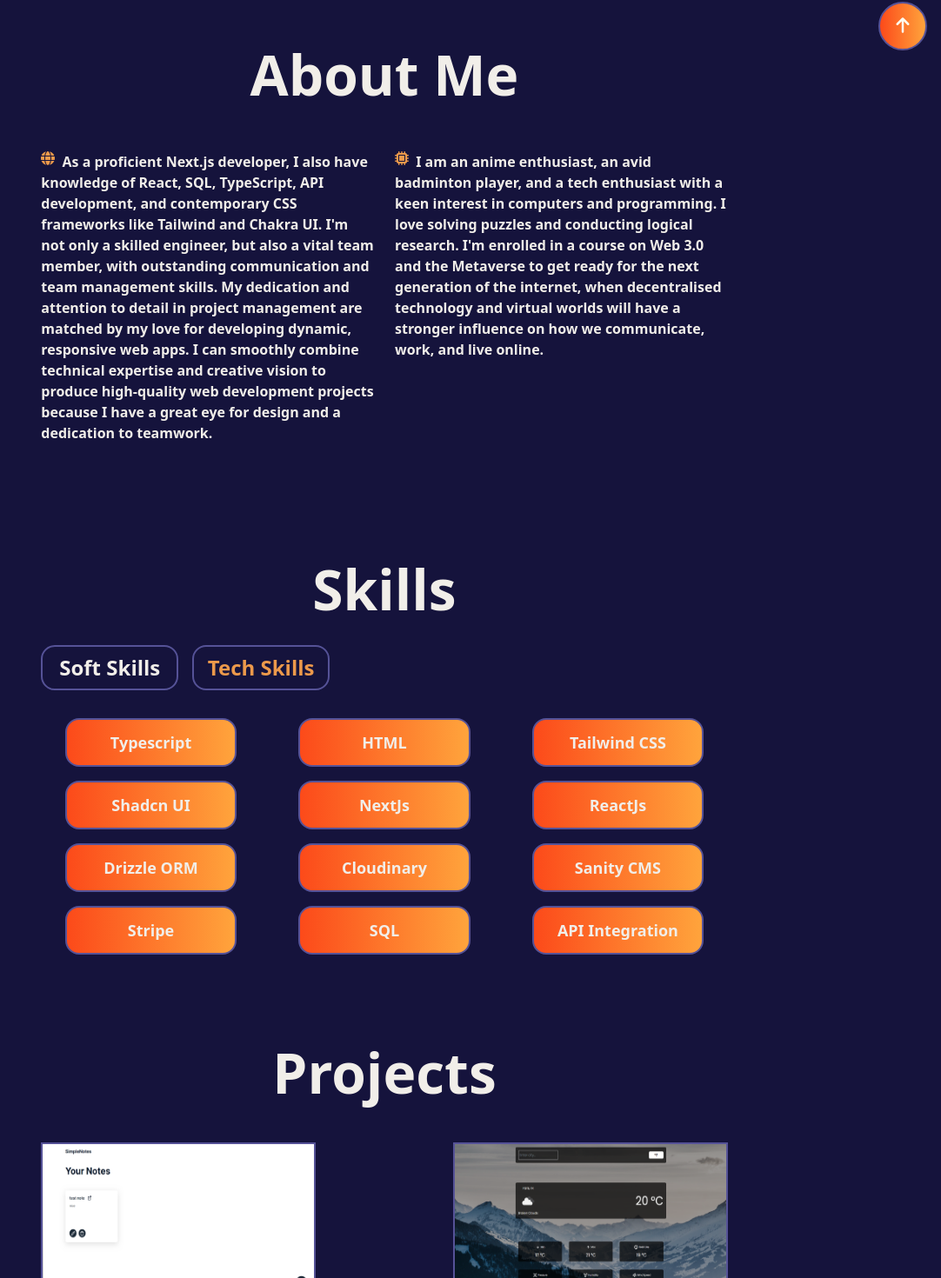
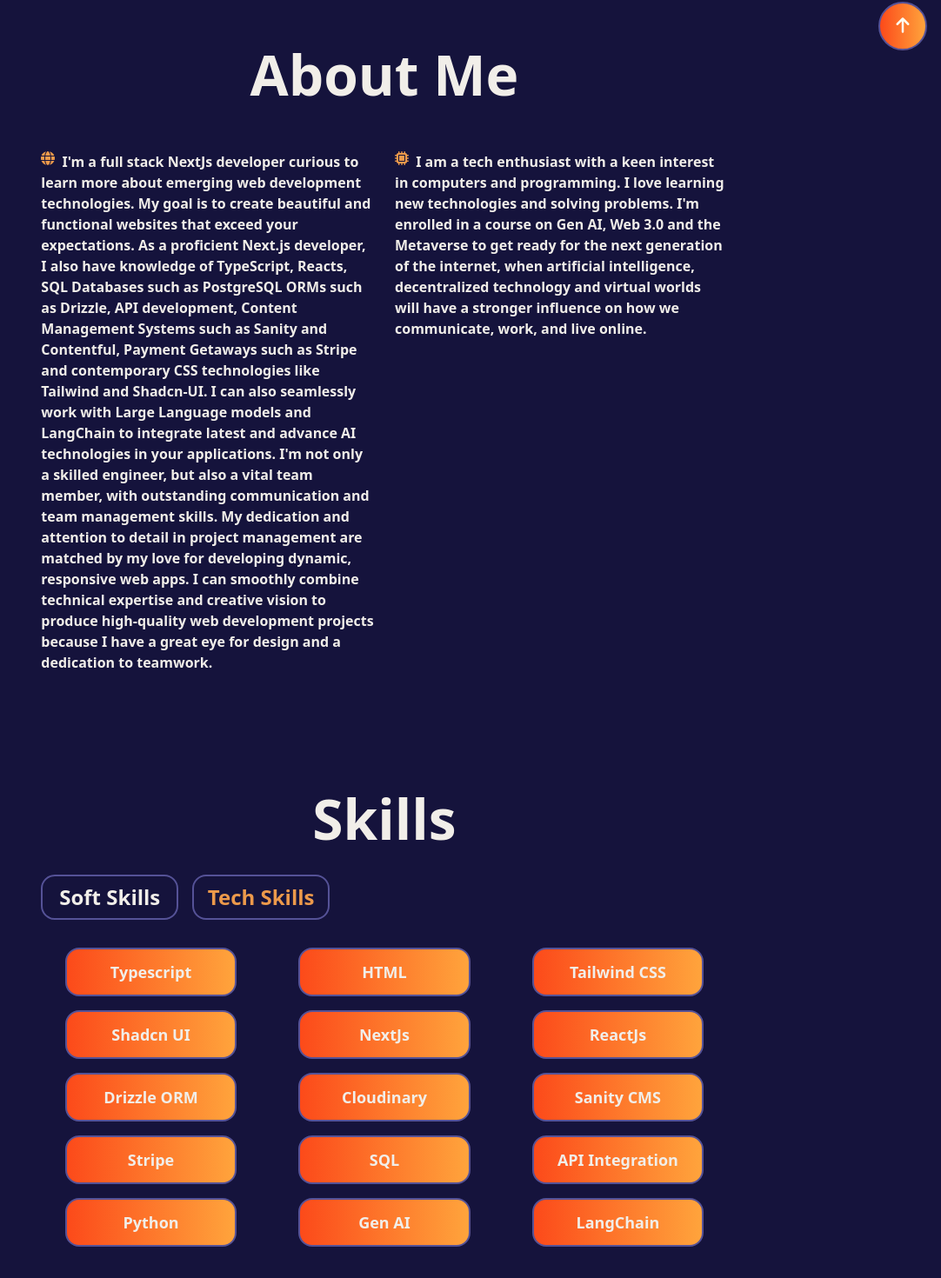
Before and after one commit to SheikhXAdil/Personal-Portfolio-Website, a Next.js app: page / in a window 1280 px wide. Shown: the part 726-2196 px from the top of the page at 87% size, without its empty margins (198-1280 px from the left). Built offline with nearby package versions, Linux system fonts and the light colour scheme.

Commit message:
changed about info and added skills

```diff
--- a/src/app/Components/About.tsx
+++ b/src/app/Components/About.tsx
@@ -12,10 +12,11 @@
                 <TitleText title='About Me' textStyle='text-center' />
                 <div className='w-full mt-4 lg:mt-10 flex flex-col md:flex-row justify-between items-start gap-6'>
                     <p className='text-sm sm:text-base w-full lg:w-2/3 font-semibold mt-2 md:mt-0'>
-                        <span><FontAwesomeIcon icon={faGlobe} className='w-4 h-4 group-hover:text-bgTertiary text-fontSecondary inline mb-1 mr-1' /></span> As a proficient Next.js developer, I also have knowledge of React, SQL, TypeScript, API development, and contemporary CSS frameworks like Tailwind and Chakra UI. I&apos;m not only a skilled engineer, but also a vital team member, with outstanding communication and team management skills. My dedication and attention to detail in project management are matched by my love for developing dynamic, responsive web apps. I can smoothly combine technical expertise and creative vision to produce high-quality web development projects because I have a great eye for design and a dedication to teamwork.
+                        <span><FontAwesomeIcon icon={faGlobe} className='w-4 h-4 group-hover:text-bgTertiary text-fontSecondary inline mb-1 mr-1' /></span> I'm a full stack NextJs developer curious to learn more about emerging web development technologies. My goal is to create beautiful and functional websites that exceed your expectations. As a proficient Next.js developer, I also have knowledge of TypeScript, Reacts, SQL Databases such as PostgreSQL ORMs such as Drizzle, API development, Content Management Systems such as Sanity and Contentful, Payment Getaways such as Stripe and contemporary CSS technologies like Tailwind and Shadcn-UI. I can also seamlessly work with Large Language models and LangChain to integrate latest and advance AI technologies in your applications. I'm not only a skilled engineer, but also a vital team member, with outstanding communication and team management skills. My dedication and attention to detail in project management are matched by my love for developing dynamic, responsive web apps. I can smoothly combine technical expertise and creative vision to produce high-quality web development projects because I have a great eye for design and a dedication to teamwork.
+
                     </p>
                     <p className='text-sm sm:text-base w-full lg:w-2/3 font-semibold mt-8 md:mt-0'>
-                        <span><FontAwesomeIcon icon={faMicrochip} className='w-4 h-4 group-hover:text-bgTertiary text-fontSecondary inline mb-1 mr-1' /></span> I am an anime enthusiast, an avid badminton player, and a tech enthusiast with a keen interest in computers and programming. I love solving puzzles and conducting logical research. I&apos;m enrolled in a course on Web 3.0 and the Metaverse to get ready for the next generation of the internet, when decentralised technology and virtual worlds will have a stronger influence on how we communicate, work, and live online.
+                        <span><FontAwesomeIcon icon={faMicrochip} className='w-4 h-4 group-hover:text-bgTertiary text-fontSecondary inline mb-1 mr-1' /></span> I am a tech enthusiast with a keen interest in computers and programming. I love learning new technologies and solving problems. I'm enrolled in a course on Gen AI, Web 3.0 and the Metaverse to get ready for the next generation of the internet, when artificial intelligence, decentralized technology and virtual worlds will have a stronger influence on how we communicate, work, and live online.
                     </p>
                 </div>
             </div>
--- a/utils/constants.ts
+++ b/utils/constants.ts
@@ -11,6 +11,9 @@
     "Stripe",
     "SQL",
     "API Integration",
+    "Python",
+    "Gen AI",
+    "LangChain"
 ]
 
 export const softSkills = [
```
Also changed, not shown: public/dinemart.png (added).
